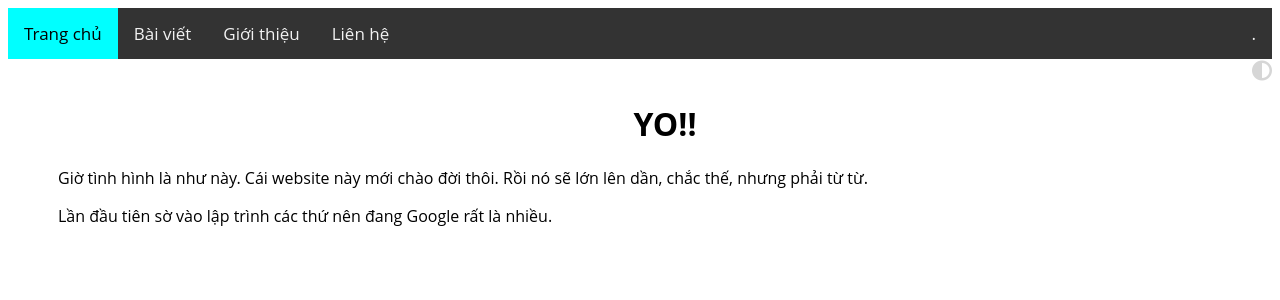
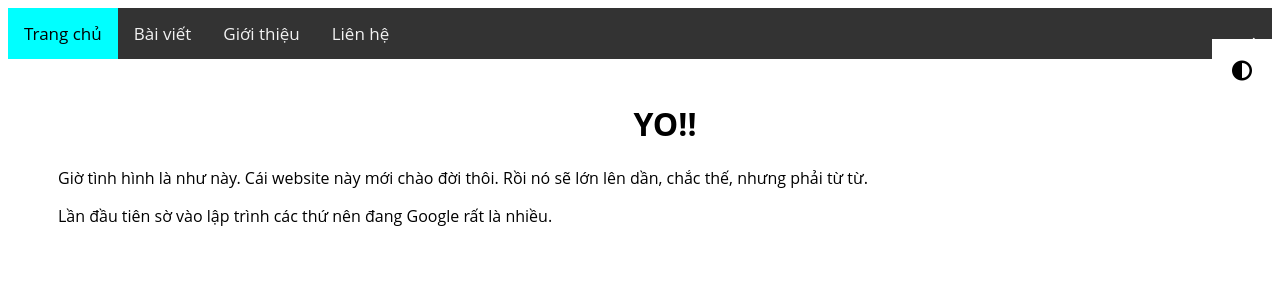
Before and after one commit to consoicongnghe/consoicongnghe.github.io, a Jekyll site: the page index.html, which Jekyll copies as it is, in a window 1280 px wide. Shown: the top 300 px of the page. Built offline with Jekyll 4.4.1, drawn with Linux system fonts in a browser that asks for light colours; nearby versions of some CDN libraries.

Commit message:
more experiment on dark
https://github.com/mahozad/theme-switch

```diff
--- a/assets/css/styles.css
+++ b/assets/css/styles.css
@@ -5,8 +5,8 @@
 
 body {
 	font-family: "Open Sans", sans-serif;
-    background-color: var(--color-bg);
-	color: var(--color-fg);
+    background-color: white;
+	color: black;
 }
 
 /*h1 {
@@ -14,7 +14,7 @@
 }*/
 
 /* dark mode */
-.dark-mode {
+/*.dark-mode {
   background-color: #121212;
   color: white;
 }
@@ -34,7 +34,44 @@
 function ToggleDarkMode() {
 	var userTheme = document.body;
 	userTheme.classList.toggle("dark-mode");
+}*/
+
+
+/* https://github.com/mahozad/theme-switch*/
+theme-switch {
+	width: 20px;
+	padding: 20px;
+	background: #fff;
+
+	/*
+	* There is a special property called --theme-switch-icon-color
+	* which you can set, to change the color of the icon (shapes) in the switch.
+	* You can even make the color change with animation (for example, on mouse hover);
+	* see https://gist.github.com/mahozad/a8114b6145cac721f7652aa7b0732cf6
+	*/
+	--theme-switch-icon-color: #333;
 }
+
+/* These are applied for the default (light) theme */
+/* (or when the toggle is auto, and the OS theme is light) */
+html {
+	--my-page-background-color: #fff;
+	--my-text-color: #000;
+}
+
+/* These are applied for the dark theme */
+/* (or when the toggle is auto, and the OS theme is dark) */
+/* If a property has the same value for light and dark themes, no need to redeclare it here */
+html[data-theme="dark"] {
+	--my-page-background-color: #121212;
+	--my-text-color: #fff;
+}
+
+body /* or any selector you want */ {
+  background: var(--my-page-background-color);
+  color: var(--my-text-color);
+}
+
 
 /*------------------------*/
 
--- a/index.html
+++ b/index.html
@@ -18,6 +18,7 @@
 				text-align: right;
 			}
 		</style>
+		<script src="https://unpkg.com/@mahozad/theme-switch"></script>
 	</head>
 	<body>
 		<div class="topnav">
@@ -30,13 +31,14 @@
 			</div>
 		</div>
 		<div class="rightalign">
-			<i onclick="ToggleDarkMode()" class="fa fa-circle-half-stroke fa-lg"></i>
+			<!--<i onclick="ToggleDarkMode()" class="fa fa-circle-half-stroke fa-lg"></i>
 			<!--<script>
 				function ToggleDarkMode() {
 					var userTheme = document.body;
 					userTheme.classList.toggle("dark-mode");
 				}
 			</script>-->
+			<theme-switch><i class="fa fa-circle-half-stroke fa-lg"></i></theme-switch>
 		</div>
 		<div class="postss">
 			<h1 style="text-align:center;">YO!!</h1>
```
